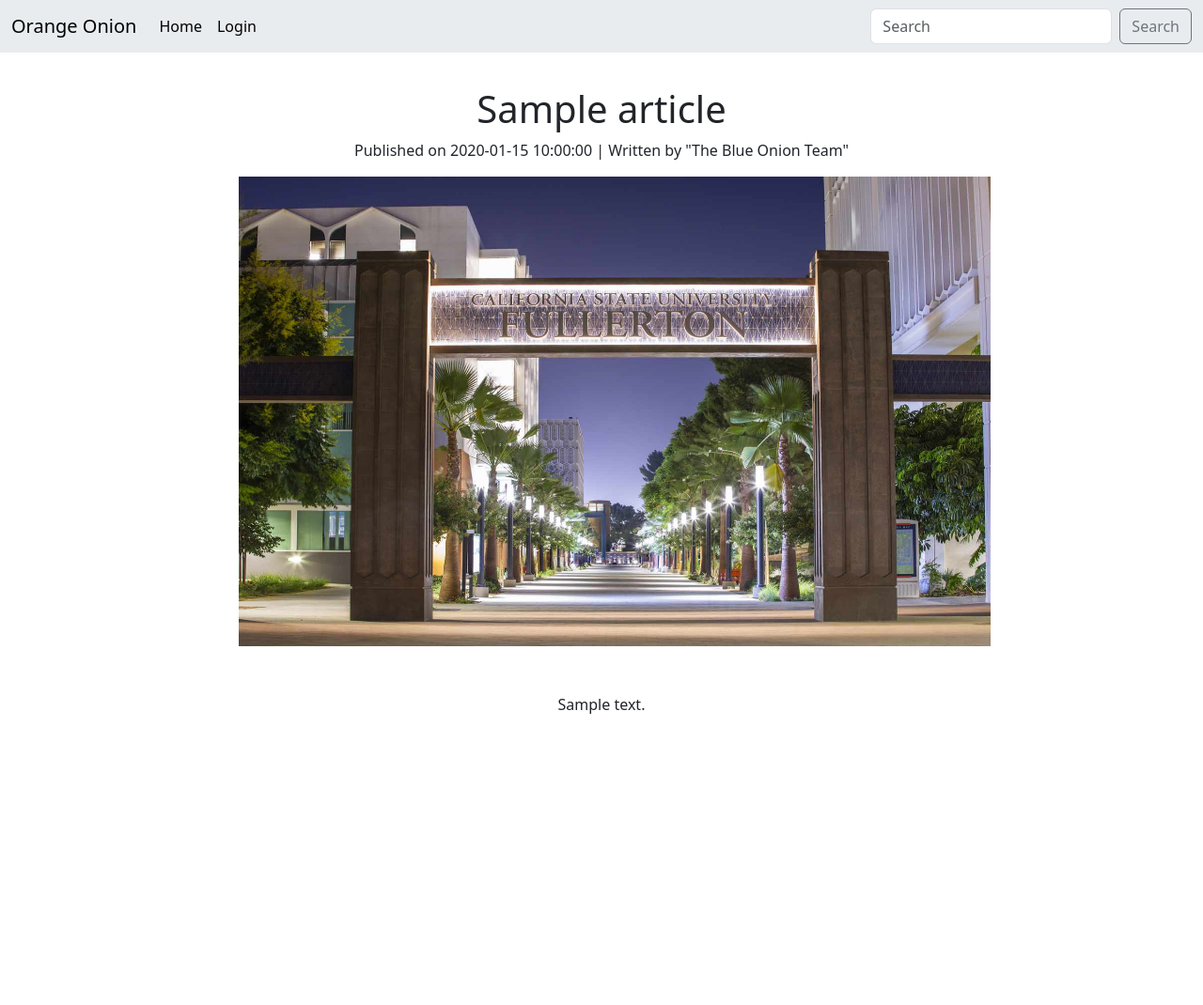
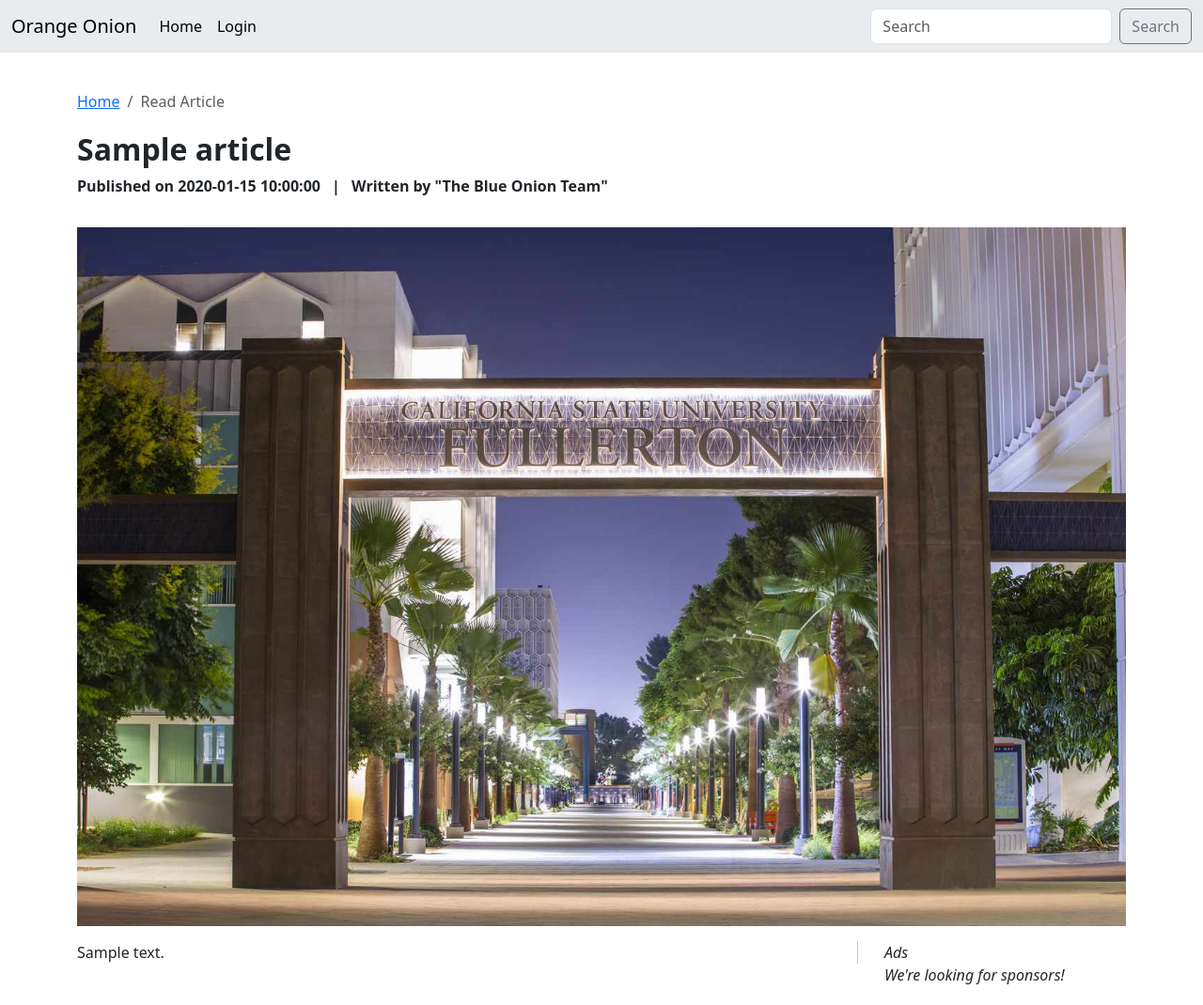
Before and after one commit to Bratah123/TheOrangeOnion, a Flask app: template src/templates/article.html in a window 1280 px wide. Shown: the whole page at 94% size. Before the commit the page ends 760 px from the top, so only its background shows below. Run offline with Flask 3, Linux system fonts and the light colour scheme; the template is opened without the code that fills it: most values are stand-ins (such as "Sample title", 1, 10 or a date in 2020); parts of the project's set-up code (start-up, migrations or seed data) failed here and were passed over.

Commit message:
STYLE (article): Re-design UI

```diff
--- a/src/templates/article.html
+++ b/src/templates/article.html
@@ -1,22 +1,38 @@
 {% extends "base.html" %}
 {% block title %}{{article.title}} - The Orange Onion{% endblock %}
 {% block content %}
-<!DOCTYPE html>
-<html>
-    <head>
-        <meta charset="utf-8">
-        <meta name="viewport" content="width=device-width, initial-scale=1">
-        <link href="https://cdn.jsdelivr.net/npm/bootstrap@5.3.2/dist/css/bootstrap.min.css" rel="stylesheet" integrity="sha384-T3c6CoIi6uLrA9TneNEoa7RxnatzjcDSCmG1MXxSR1GAsXEV/Dwwykc2MPK8M2HN" crossorigin="anonymous">
-    </head>
-    <body>
-        <header style="margin: 0 auto; text-align: center; padding: 0 250px;">
-            <h1>{{ article.title }}</h1>
-            <p>Published on {{ article.date }} | Written by "The Blue Onion Team"</p>
-            <img src="{{url_for('static', filename='CSUFAtNight.jpg')}}" width="800px" height="500px"></img>
-        </header>
-        <article style="margin: 50px auto; text-align: center; padding: 0 250px;">
-            <p>{{ article.long_content }}</p>
-        </article>
-    </body>
-</html>
+<div class="container-lg">
+  <div class="row mt-1">
+    <nav aria-label="breadcrumb">
+        <ol class="breadcrumb">
+          <li class="breadcrumb-item"><a href="{{ url_for('landing_page') }}">Home</a></li>
+          <li class="breadcrumb-item active" aria-current="page">Read Article</li>
+        </ol>
+      </nav>
+    <article>
+      <div class="row mt-1">
+        <h2 class="text-start fw-bolder">{{ article.title }}</h2>
+      </div>
+      <div class="row mb-1 mb-lg-3">
+        <p class="text-start fw-semibold">Published on {{ article.date }}&ensp; |&ensp; Written by "The Blue Onion Team"</p>
+      </div>
+      <div class="row mb-1 mb-lg-3">
+        <div class="col">
+          <img src="{{url_for('static', filename='CSUFAtNight.jpg')}}" class="img-fluid border-white" alt="Accompanying picture">
+        </div>
+      </div>
+      <div class="row row-cols-1 row-cols-sm-2 mt-1 mt-lg-3">
+        <div class="col-11 col-lg-9">
+          <p class="text-start text-break pe-3 border-end border-secondary-subtle">{{ article.long_content }}</p>
+        </div>
+        <div class="col col-lg-3">
+          <p class="text-start fst-italic ps-1">
+            Ads <br>
+            <i>We're looking for sponsors!</i>
+          </p>
+        </div>
+      </div>
+    </article>
+  </div>
+</div>
 {% endblock %}
```
